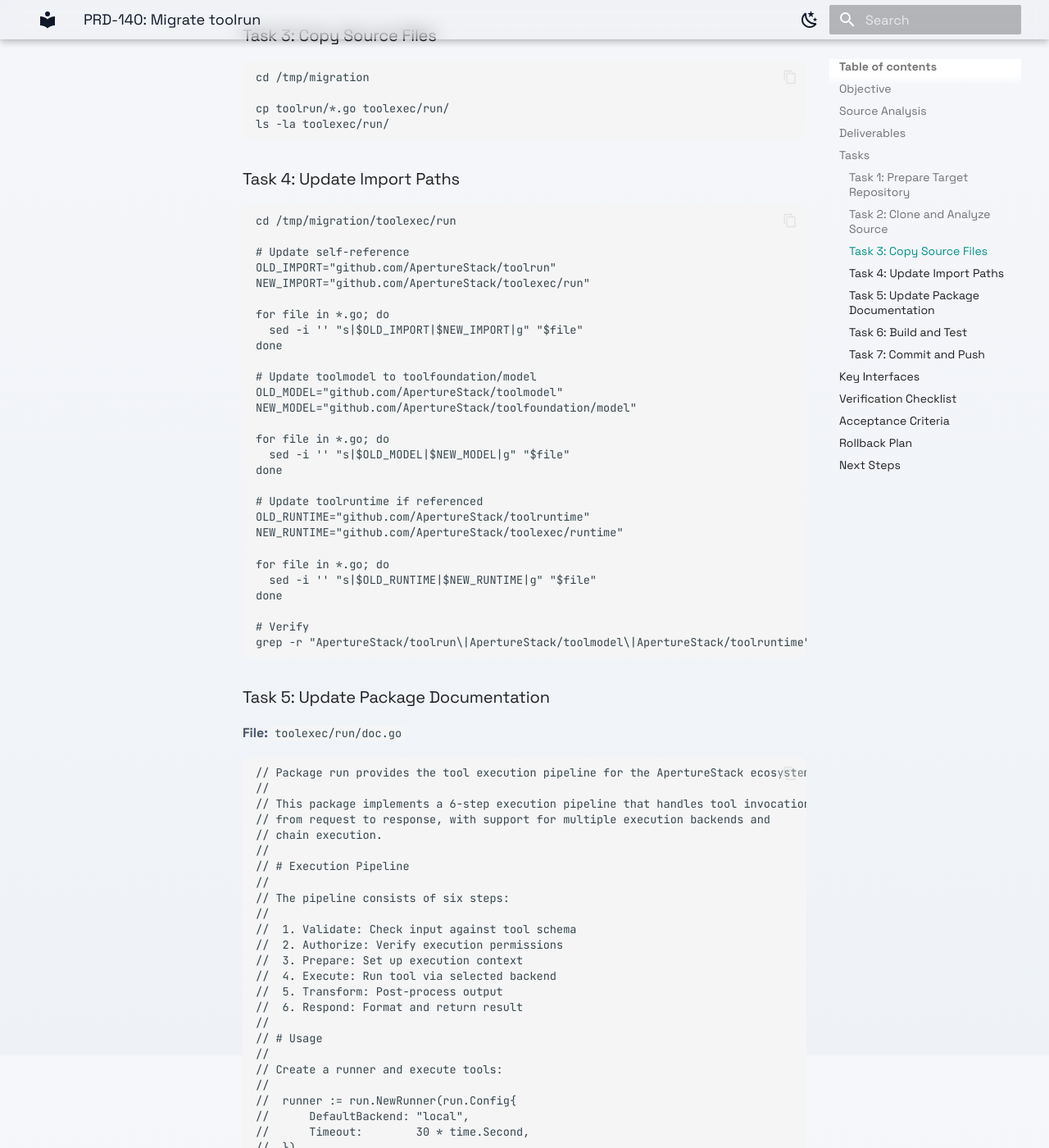
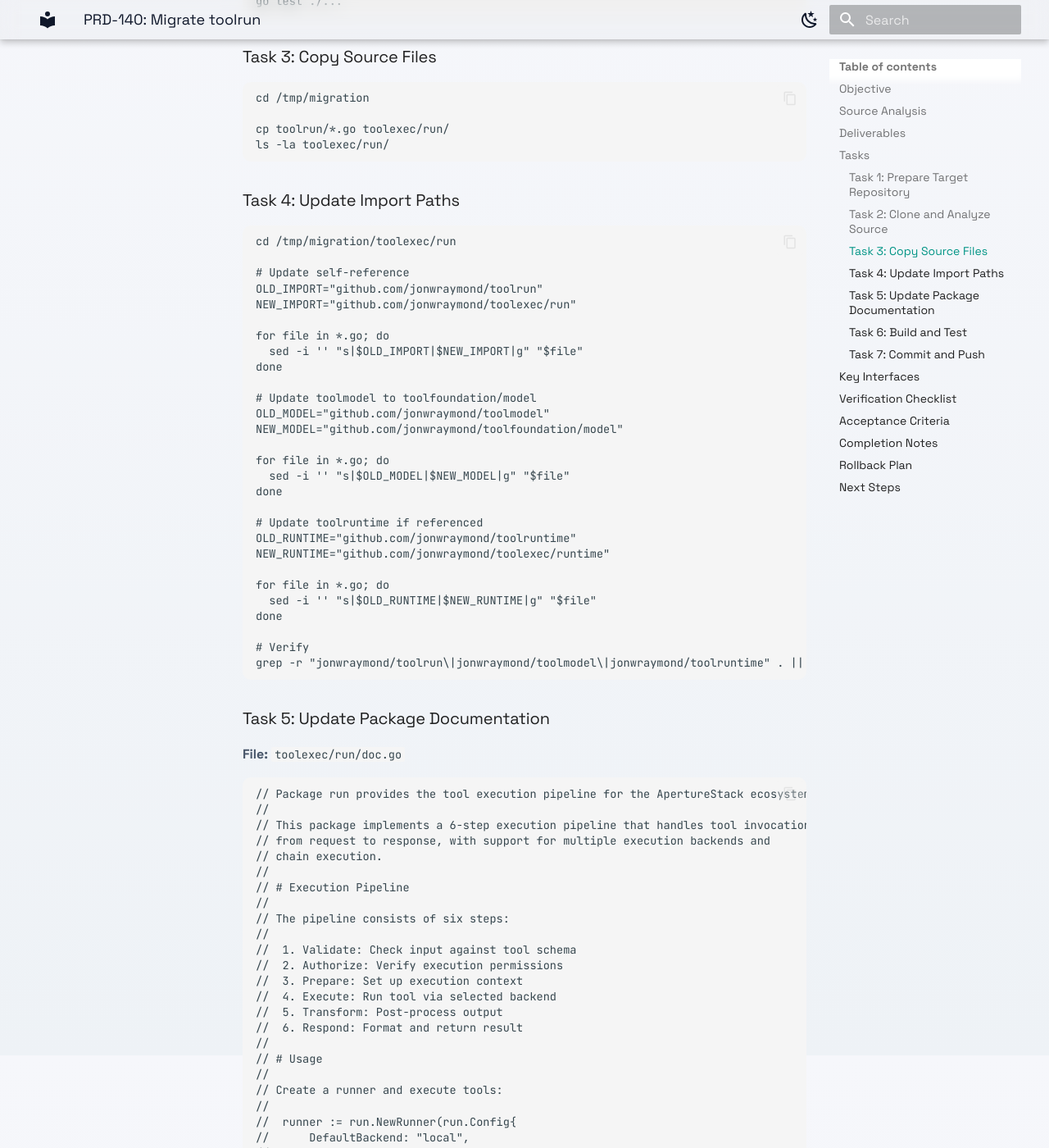
Before and after one commit to jonwraymond/metatools-mcp, an MkDocs documentation site: the page built from docs/plans/PRD-140-migrate-toolrun.md, in a window 1280 px wide and 1400 px high, scrolled down 1513 px. Shown: the whole window at 82% size. Built offline with MkDocs 1.6.1 and Material for MkDocs 9.7.7, drawn with Linux system fonts in a browser that asks for light colours; some of the changed text lies outside the part shown.

Commit message:
docs(metatools-mcp): finalize toolexec PRDs

````diff
--- a/docs/plans/PRD-140-migrate-toolrun.md
+++ b/docs/plans/PRD-140-migrate-toolrun.md
@@ -15,8 +16,8 @@ Migrate the existing `toolrun` repository into `toolexec/run/` as the first pack
 
 ## Source Analysis
 
-**Current Location:** `github.com/ApertureStack/toolrun`
-**Target Location:** `github.com/ApertureStack/toolexec/run`
+**Current Location:** `github.com/jonwraymond/toolrun`
+**Target Location:** `github.com/jonwraymond/toolexec/run`
 
 **Package Contents:**
 - Tool execution pipeline (6-step execution)
@@ -43,7 +44,7 @@ Migrate the existing `toolrun` repository into `toolexec/run/` as the first pack
 
 ```bash
 cd /tmp/migration
-git clone git@github.com:ApertureStack/toolexec.git
+git clone git@github.com:jonwraymond/toolexec.git
 cd toolexec
 
 mkdir -p run
@@ -53,7 +54,7 @@ mkdir -p run
 
 ```bash
 cd /tmp/migration
-git clone git@github.com:ApertureStack/toolrun.git
+git clone git@github.com:jonwraymond/toolrun.git
 cd toolrun
 
 ls -la
@@ -76,31 +77,31 @@ ls -la toolexec/run/
 cd /tmp/migration/toolexec/run
 
 # Update self-reference
-OLD_IMPORT="github.com/ApertureStack/toolrun"
-NEW_IMPORT="github.com/ApertureStack/toolexec/run"
+OLD_IMPORT="github.com/jonwraymond/toolrun"
+NEW_IMPORT="github.com/jonwraymond/toolexec/run"
 
 for file in *.go; do
   sed -i '' "s|$OLD_IMPORT|$NEW_IMPORT|g" "$file"
 done
 
 # Update toolmodel to toolfoundation/model
-OLD_MODEL="github.com/ApertureStack/toolmodel"
-NEW_MODEL="github.com/ApertureStack/toolfoundation/model"
+OLD_MODEL="github.com/jonwraymond/toolmodel"
+NEW_MODEL="github.com/jonwraymond/toolfoundation/model"
 
 for file in *.go; do
   sed -i '' "s|$OLD_MODEL|$NEW_MODEL|g" "$file"
 done
 
 # Update toolruntime if referenced
-OLD_RUNTIME="github.com/ApertureStack/toolruntime"
-NEW_RUNTIME="github.com/ApertureStack/toolexec/runtime"
+OLD_RUNTIME="github.com/jonwraymond/toolruntime"
+NEW_RUNTIME="github.com/jonwraymond/toolexec/runtime"
 
 for file in *.go; do
   sed -i '' "s|$OLD_RUNTIME|$NEW_RUNTIME|g" "$file"
 done
 
 # Verify
-grep -r "ApertureStack/toolrun\|ApertureStack/toolmodel\|ApertureStack/toolruntime" . || echo "✓ All imports updated"
+grep -r "jonwraymond/toolrun\|jonwraymond/toolmodel\|jonwraymond/toolruntime" . || echo "✓ All imports updated"
 ```
 
 ### Task 5: Update Package Documentation
@@ -173,7 +174,7 @@ grep -r "ApertureStack/toolrun\|ApertureStack/toolmodel\|ApertureStack/toolrunti
 //
 // # Migration Note
 //
-// This package was migrated from github.com/ApertureStack/toolrun as part of
+// This package was migrated from github.com/jonwraymond/toolrun as part of
 // the ApertureStack consolidation.
 package run
 ```
@@ -216,11 +217,11 @@ Features:
 - Response formatting
 
 Dependencies:
-- github.com/ApertureStack/toolfoundation/model
+- github.com/jonwraymond/toolfoundation/model
 
 This is part of the ApertureStack consolidation effort.
 
-Migration: github.com/ApertureStack/toolrun → toolexec/run
+Migration: github.com/jonwraymond/toolrun → toolexec/run
 
 Co-Authored-By: Claude Opus 4.5 <noreply@anthropic.com>"
 
@@ -236,7 +237,7 @@ package run
 
 import (
     "context"
-    "github.com/ApertureStack/toolfoundation/model"
+    "github.com/jonwraymond/toolfoundation/model"
 )
 
 // Runner executes tools.
@@ -312,6 +313,12 @@ type Backend interface {
 4. Chain execution produces correct results
 5. Multiple backends supported
 
+## Completion Notes
+
+- Migration completed into `toolexec/run` with tests and `doc.go`.
+- Imports updated to `github.com/jonwraymond/...`.
+- Runner uses option-based configuration (`NewRunner(WithIndex(...), WithBackends(...))`).
+
 ---
 
 ## Rollback Plan
````
Also changed, not shown: other parts of docs/plans/PRD-140-migrate-toolrun.md (+1 -0 lines), docs/plans/PRD-141-migrate-toolruntime.md (+22 -32 lines), docs/plans/PRD-142-migrate-toolcode.md (+20 -14 lines), docs/plans/PRD-143-extract-toolbackend.md (+12 -6 lines), docs/plans/PRD-144-toolexec-docs-alignment.md (added, +56 -0 lines), docs/plans/PRD-145-toolexec-runtime-security-profiles.md (added, +46 -0 lines), docs/plans/PRD-146-toolexec-backend-matrix.md (added, +43 -0 lines), docs/plans/PRD-147-toolexec-toolcode-runtime-contract.md (added, +44 -0 lines), docs/plans/PRD-148-toolexec-release-propagation.md (added, +47 -0 lines), docs/plans/PRD-149-toolexec-validation.md (added, +45 -0 lines), docs/plans/PRD-ORDER-OF-OPERATIONS.md (+13 -1 lines), docs/plans/README.md (+10 -4 lines).
